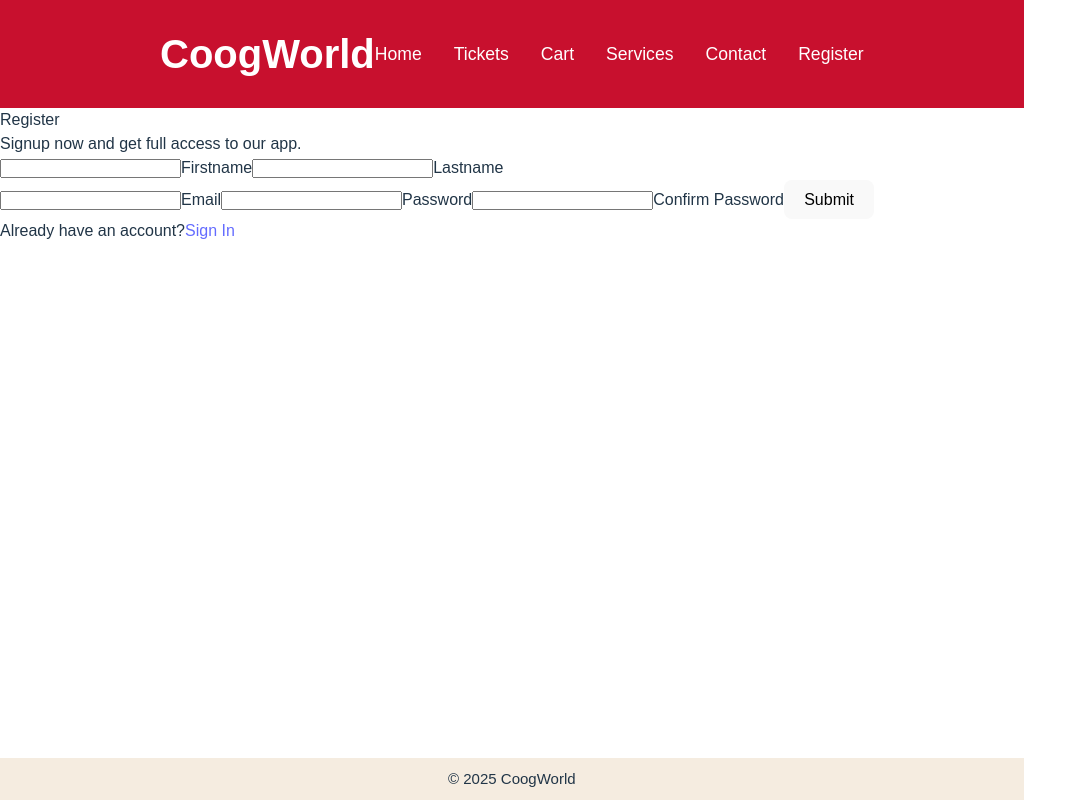
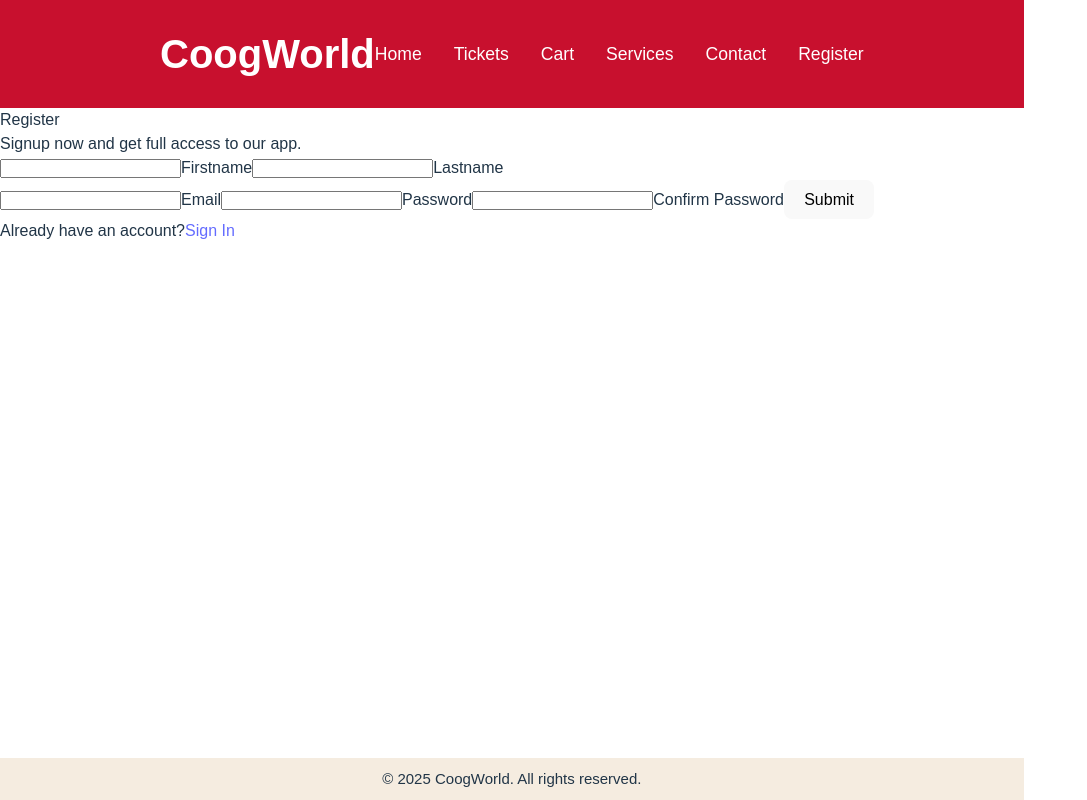
Before and after one commit to HelpfulLamb/coog-world, a React (Vite) app in the folder client/react-app/: page /registration in a window 1280 px wide. Shown: the whole page, without its empty margins (0-1087 px from the left). Built offline with nearby package versions, Linux system fonts and the light colour scheme.

Commit message:
updated footer

```diff
--- a/client/react-app/src/pages/navigation/Footer.jsx
+++ b/client/react-app/src/pages/navigation/Footer.jsx
@@ -1,7 +1,7 @@
 function Footer(){
     return(
         <footer>
-            <p>&copy; {new Date().getFullYear()} CoogWorld</p>
+            <p>&copy; {new Date().getFullYear()} CoogWorld. All rights reserved.</p>
         </footer>
     );
 }
```
